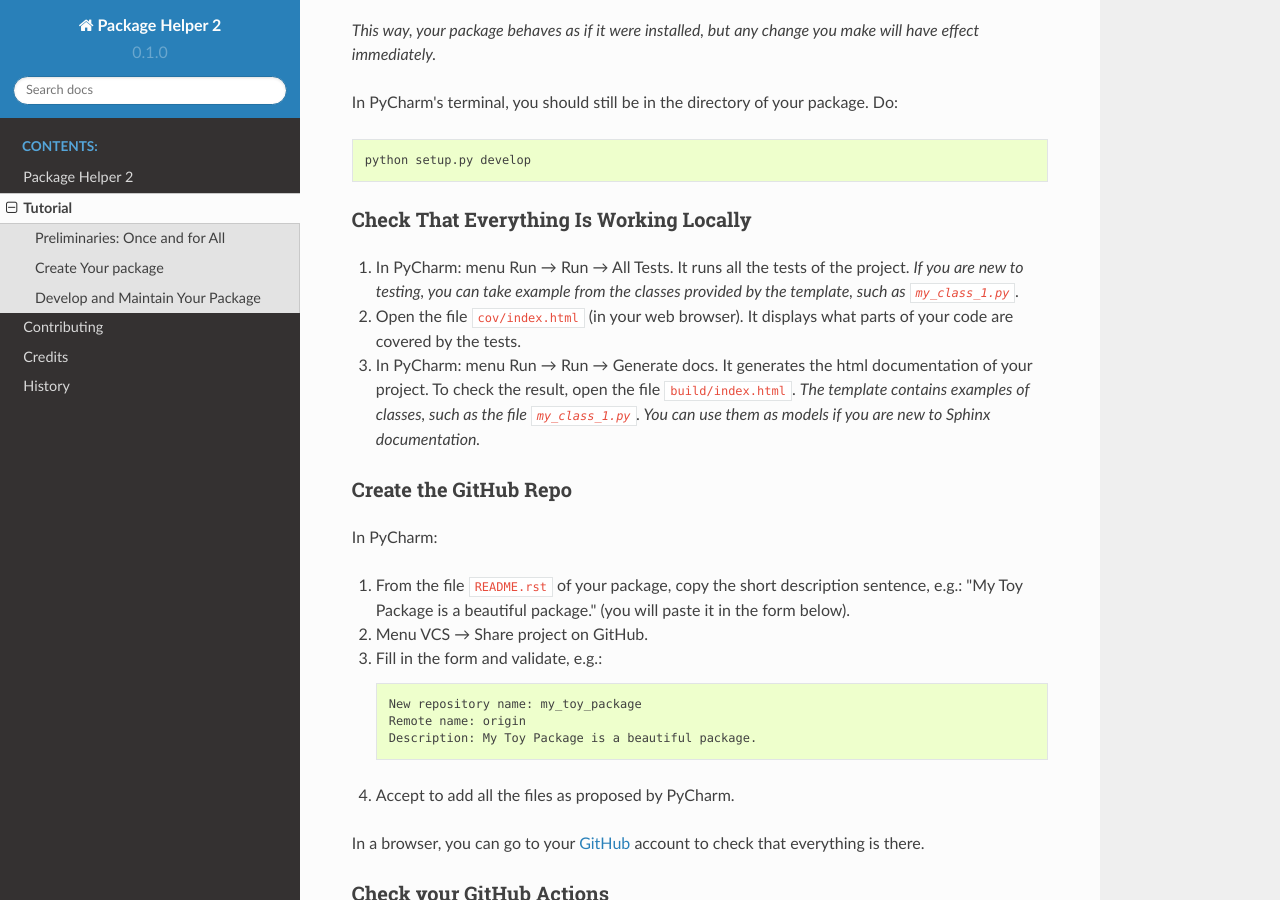
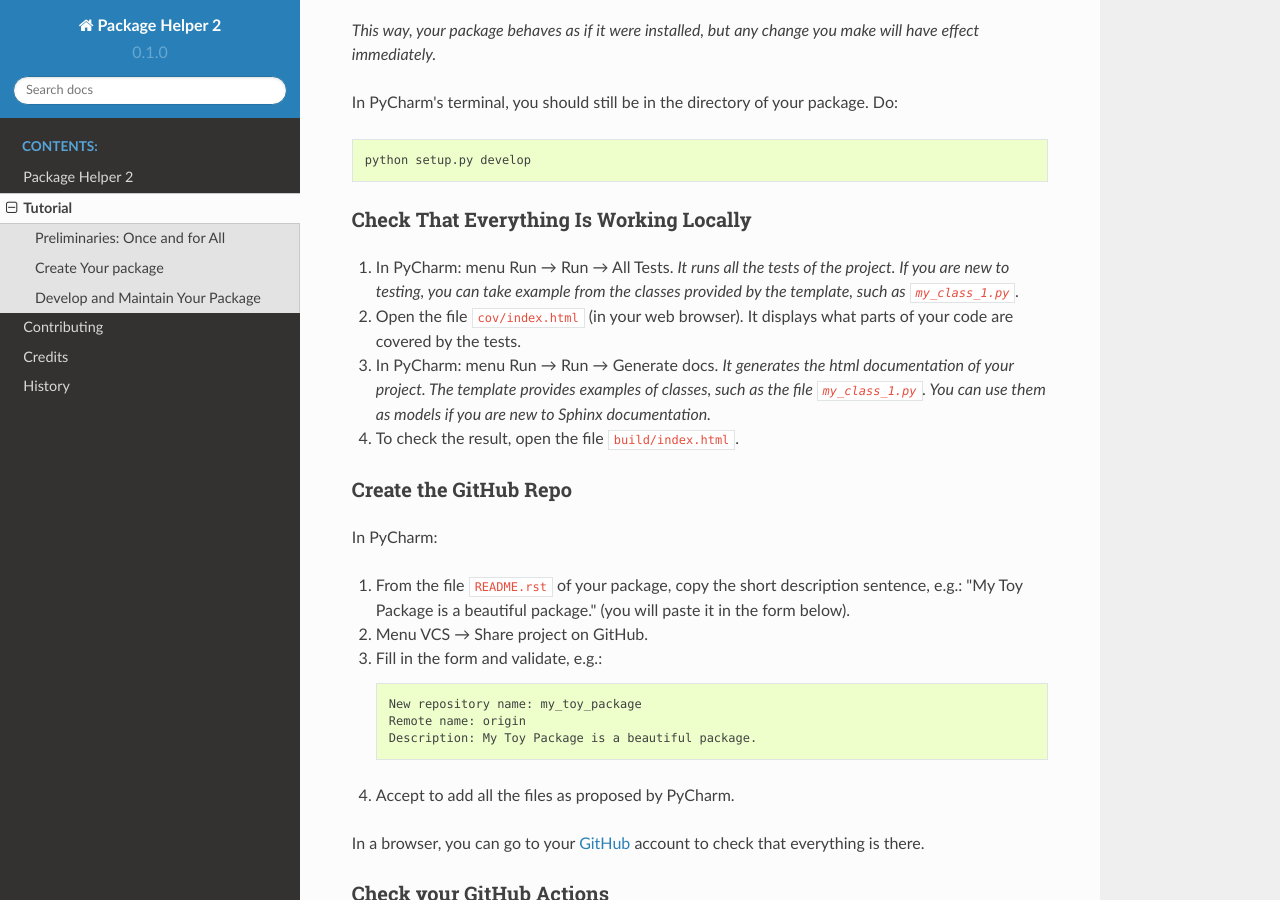
Before and after one commit to francois-durand/package_helper_2, a Sphinx documentation site: the page built from docs/tutorial.rst, in a window 1280 px wide and 900 px high, scrolled down 3884 px. Built offline with Sphinx 7.4.7 and the Read the Docs theme 2.0.0, drawn with Linux system fonts in a browser that asks for light colours.

Commit message:
Update create_your_package.html

```diff
--- a/docs/_static/create_your_package.html
+++ b/docs/_static/create_your_package.html
@@ -146,7 +146,7 @@ you need to create a Python package.]: My Toy Package is a beautiful package.</s
 <div>
     <h3>Check That Everything Is Working Locally</h3>
     <ol class="arabic simple">
-        <li><p>In PyCharm: menu Run → Run → All Tests. It runs all the tests of the project. <em>If you are
+        <li><p>In PyCharm: menu Run → Run → All Tests. <em>It runs all the tests of the project. If you are
             new to testing, you can take example from the classes provided by the template, such as
             <code class="docutils literal notranslate"><span class="pre">my_class_1.py</span></code>.</em>
         </p></li>
@@ -154,12 +154,13 @@ you need to create a Python package.]: My Toy Package is a beautiful package.</s
             (in your web browser). It displays what parts of your code are covered by the tests.
         </p></li>
         <li><p>
-            In PyCharm: menu Run → Run → Generate docs. It generates the html documentation of your project.
-            To check the result, open the file
-            <code class="docutils literal notranslate"><span class="pre">build/index.html</span></code>.
-            <em>The template contains examples of classes, such as the file
+            In PyCharm: menu Run → Run → Generate docs. <em>It generates the html documentation of your project.
+            The template provides examples of classes, such as the file
             <code class="docutils literal notranslate"><span class="pre">my_class_1.py</span></code>.
             You can use them as models if you are new to Sphinx documentation.</em>
+        </p></li>
+        <li><p>To check the result, open the file
+            <code class="docutils literal notranslate"><span class="pre">build/index.html</span></code>.
         </p></li>
     </ol>
 <div>
```
